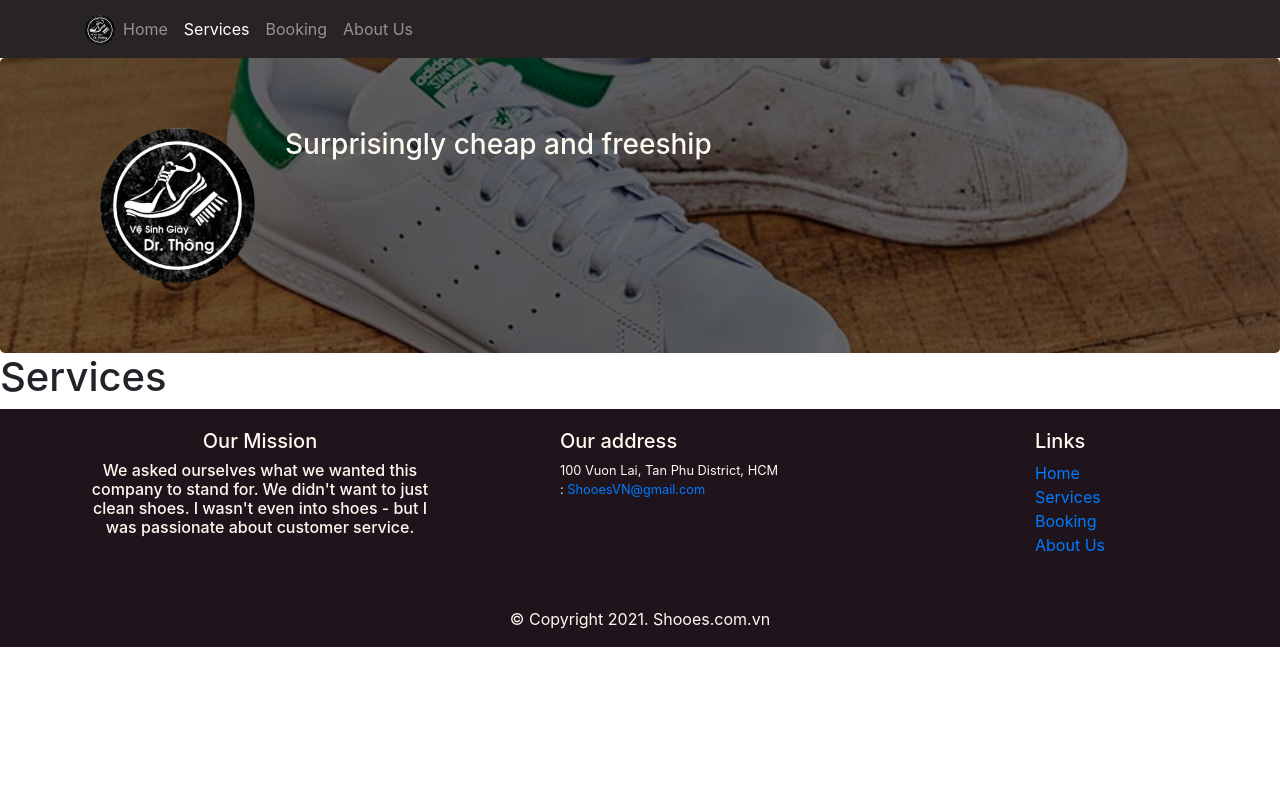
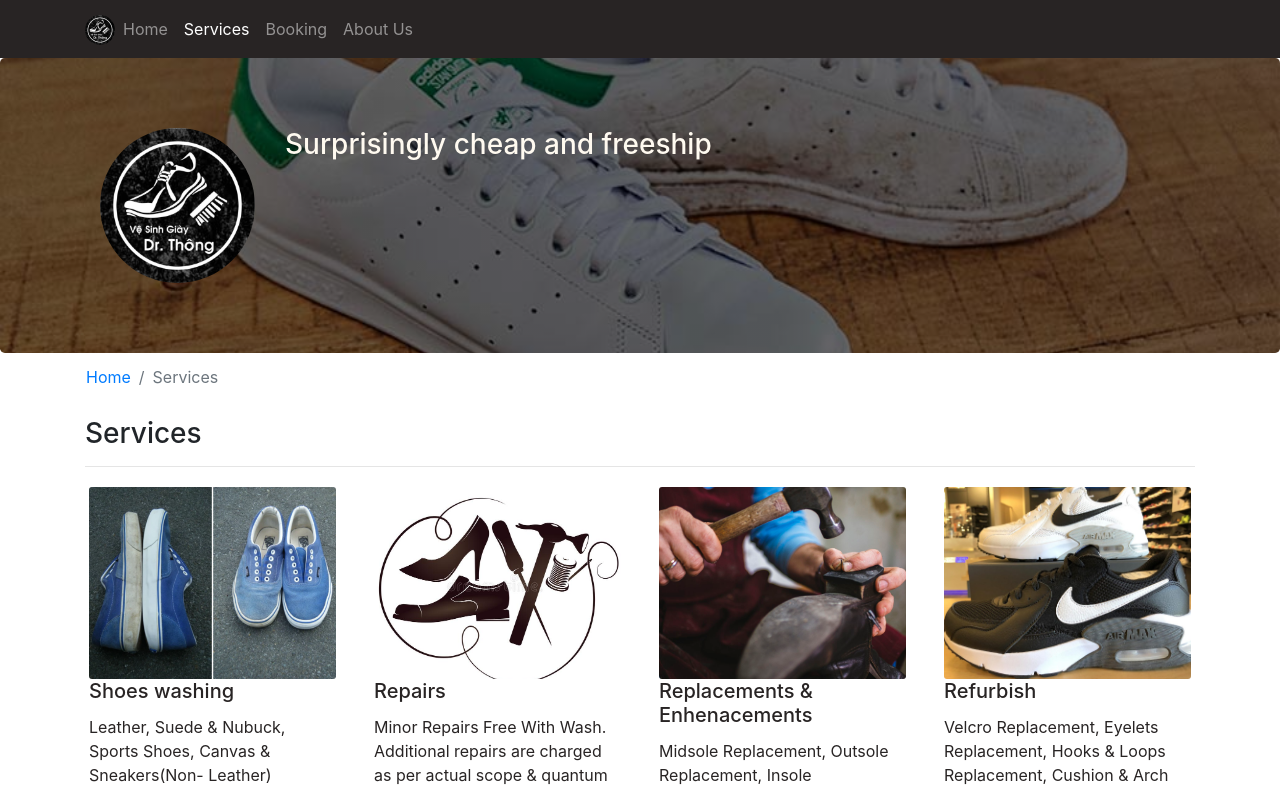
Before and after one commit to Longlhse161497/MyProject, a React (Create React App) app: page /services in a window 1280 px wide. Shown: the top 790 px of the page. Built offline with nearby package versions, Linux system fonts and the light colour scheme; the HTML template or start-up script is replaced by a standard one.

Commit message:
Services

```diff
--- a/package.json
+++ b/package.json
@@ -12,9 +12,11 @@
     "react": "^18.2.0",
     "react-dom": "^18.2.0",
     "react-popper": "^2.3.0",
+    "react-redux": "^5.1.2",
     "react-router-dom": "^4.2.2",
     "react-scripts": "5.0.1",
     "reactstrap": "^5.0.0",
+    "redux": "^3.7.2",
     "web-vitals": "^2.1.4"
   },
   "scripts": {
--- a/src/App.css
+++ b/src/App.css
@@ -89,3 +89,9 @@ address {
   max-width: 100%;
   max-height: 100%;
 }
+
+.card-img {
+  width: 100%;
+  height: 15vw;
+  object-fit: cover;
+}
--- a/src/App.js
+++ b/src/App.js
@@ -3,19 +3,25 @@ import './App.css';
 import React from 'react';
 import { BrowserRouter } from 'react-router-dom';
 import Main from './components/MainComponet';
+import { ConfigureStore } from './redux/configureStore';
+import { Provider } from 'react-redux';
 
-class App extends React.Component{
-  constructor(props){
+const store = ConfigureStore();
+
+class App extends React.Component {
+  constructor(props) {
     super(props);
   }
-  render(){
-    return(
+  render() {
+    return (
       <div>
-        <BrowserRouter>
-          <div className='App'>
-            <Main></Main>
-          </div>
-        </BrowserRouter>
+        <Provider store={store}>
+          <BrowserRouter>
+            <div className='App'>
+              <Main></Main>
+            </div>
+          </BrowserRouter>
+        </Provider>
       </div>
     );
   }
--- a/src/components/MainComponet.js
+++ b/src/components/MainComponet.js
@@ -1,22 +1,49 @@
 import React, { Component } from "react";
-import { Redirect, Route, Switch } from "react-router-dom";
+import { Redirect, Route, Switch, withRouter } from "react-router-dom";
+import { connect } from "react-redux";
 import Header from "./HeaderComponent";
 import Footer from "./FooterComponent";
 import Home from "./HomeComponent";
 import Service from "./ServiceComponent";
 import Booking from "./BookingComponent";
 import About from "./AboutComponent";
+import ServiceDetail from "./ServicesDetailComponent";
+import {MEMBERS} from '../data/member';
+import {PROMOTIONS} from '../data/promotion';
+import {SERVICES} from '../data/services';
+
+// const mapStateToProps = state => {
+//     return{
+//         members: state.members,
+//         promotions: state.promotions,
+//         services: state.services
+//     }
+// }
 
 class Main extends Component{
+    constructor(props) {
+        super(props);
+        this.state = {
+            member: MEMBERS,
+            promotion: PROMOTIONS,
+            services: SERVICES
+        };
+    }
     render(){
+        const ServicesWithId = ({match}) => {
+            return(
+                <ServiceDetail service={this.state.services.filter((service) => service.id === parseInt(match.params.serviceId,10))[0]}></ServiceDetail>
+            );
+        };
         return(
             <div>
                 <Header></Header>
                 <Switch>
                     <Route exact path="/home" component={Home}></Route>
-                    <Route exact path="/services" component={Service}></Route>
+                    <Route exact path="/services" component={() => <Service services={this.state.services}></Service>}></Route>
                     <Route exact path="/booking" component={Booking}></Route>
                     <Route exact path="/about" component={About}></Route>
+                    <Route exact path="/services/:serviceId" component={ServicesWithId}></Route>
                     <Redirect to="/home"></Redirect>
                 </Switch>
                 <Footer></Footer>
--- a/src/components/ServiceComponent.js
+++ b/src/components/ServiceComponent.js
@@ -1,9 +1,52 @@
-import React from "react";
+import React, { Component } from "react";
+import { Link } from "react-router-dom";
+import { Breadcrumb, BreadcrumbItem, CardText } from "reactstrap";
+import { Card, CardImg, CardTitle } from "reactstrap";
 
-function Services(){
-    return(
-        <h1>Services</h1>
+function RenderServicesItem({ service, onClick }) {
+    return (
+        <Card className="border-0">
+            <Link to={`/services/${service.id}`} style={{color: '#282424'}}>
+                <CardImg src={service.image} alt={service.name}></CardImg>
+                <CardTitle>{service.name}</CardTitle>
+                <CardText>{service.description}</CardText>
+            </Link>
+        </Card>
     );
 }
 
+class Services extends Component {
+    constructor(props) {
+        super(props);
+    }
+    render() {
+        const servicesMenu = this.props.services.map((service) => {
+            return (
+                <div className="col-12 col-md m-1">
+                    <div key={service.id}>
+                        <RenderServicesItem service={service}></RenderServicesItem>
+                    </div>
+                </div>
+            );
+        });
+        return (
+            <div className="container">
+                <div className="row">
+                    <Breadcrumb>
+                        <BreadcrumbItem><Link to="/home">Home</Link></BreadcrumbItem>
+                        <BreadcrumbItem active>Services</BreadcrumbItem>
+                    </Breadcrumb>
+                    <div className="col-12">
+                        <h3>Services</h3>
+                        <hr></hr>
+                    </div>
+                </div>
+                <div className="row">
+                    {servicesMenu}
+                </div>
+            </div>
+        );
+    }
+}
+
 export default Services;
--- /dev/null
+++ b/src/components/ServicesDetailComponent.js
@@ -0,0 +1,59 @@
+import React, { Component } from "react";
+import { Link } from "react-router-dom";
+import { Card, CardImg, CardBody, CardTitle, Breadcrumb, BreadcrumbItem } from "reactstrap";
+
+function RenderServices({ service }) {
+    return (
+        <>
+            {/* <Card>
+                <CardImg top src={service.image} alt={service.name}></CardImg>
+                <CardBody>
+                    <CardTitle>{service.name}</CardTitle>
+                    <CardTitle>{service.description}</CardTitle>
+                </CardBody>
+            </Card> */}
+            <div className="col-12 col-sm-6 pb-3">
+                <img src={service.image} alt={service.name} className="bimg"></img>
+            </div>
+            <div className="col-12 col-sm-6 pb-3">
+                <h3>{service.name}</h3>
+                <p>{service.description}</p>
+            </div>
+        </>
+    );
+}
+
+class ServiceDetail extends React.Component {
+    constructor(props) {
+        super(props);
+    }
+    render() {
+        if (this.props.service !== null) {
+            const service = this.props.service;
+            return (
+                <div className="container">
+                    <div className="row">
+                        <Breadcrumb>
+                            <BreadcrumbItem><Link to="/services">Services</Link></BreadcrumbItem>
+                            <BreadcrumbItem active>{service.name}</BreadcrumbItem>
+                        </Breadcrumb>
+                        <div className="col-12">
+                            <h3>{service.name}</h3>
+                            <hr></hr>
+                        </div>
+                    </div>
+                    <div className="row">
+                        <RenderServices service={service}></RenderServices>
+                    </div>
+                </div>
+            );
+        }
+        else {
+            return (
+                <div></div>
+            );
+        }
+    }
+}
+
+export default ServiceDetail;
--- /dev/null
+++ b/src/redux/configureStore.js
@@ -0,0 +1,10 @@
+import { createStore } from "redux";
+import { Reducer, initialState } from "./reducer";
+
+export const ConfigureStore = () => {
+    const store = createStore(
+        Reducer,
+        initialState
+    );
+    return store;
+};
--- /dev/null
+++ b/src/redux/reducer.js
@@ -0,0 +1,13 @@
+import {MEMBERS} from '../data/member';
+import {PROMOTIONS} from '../data/promotion';
+import {SERVICES} from '../data/services';
+
+export const initialState = {
+    members: MEMBERS,
+    promotions: PROMOTIONS,
+    services: SERVICES
+};
+
+export const Reducer = (state = initialState, action) => {
+    return state;
+};
```
Also changed, not shown: 1 other file (tests, documents, lock files or other folders).
